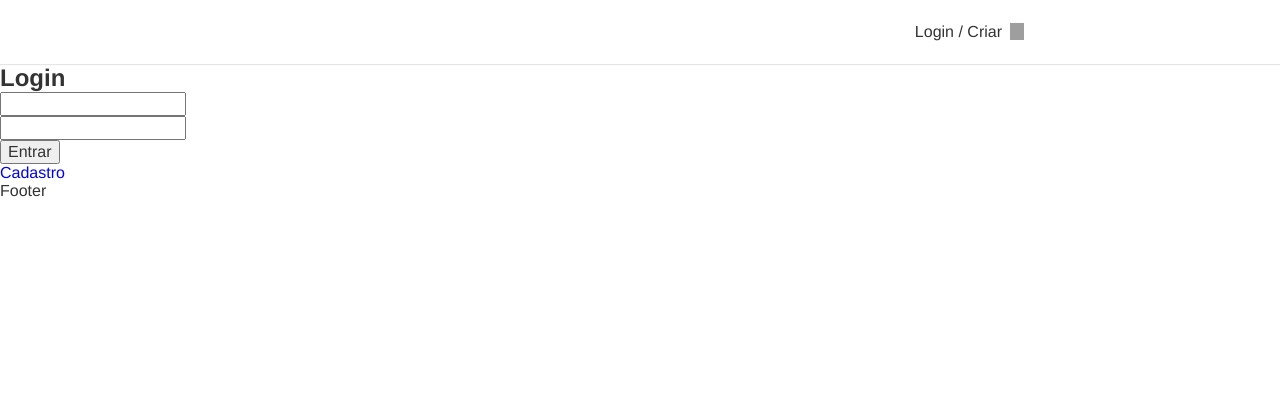
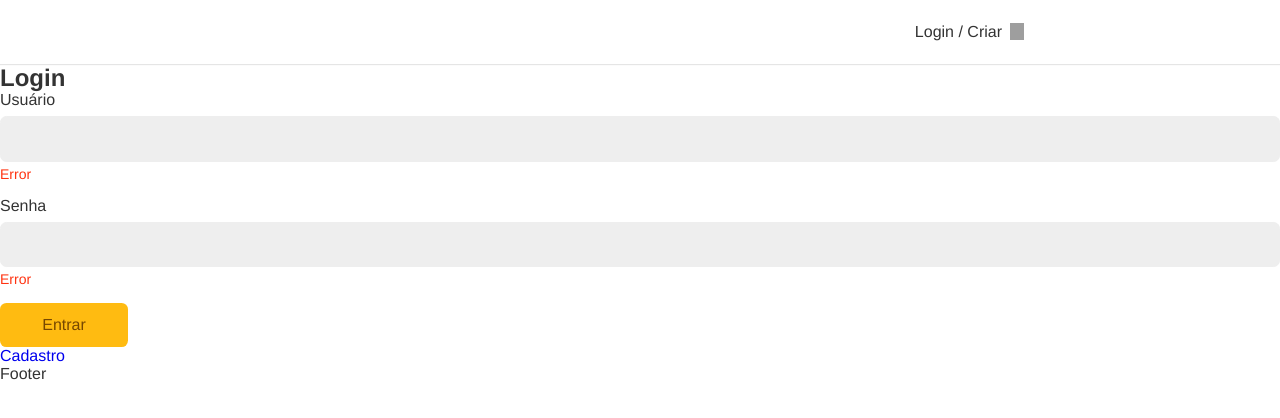
Before and after one commit to klevessonroseno/dogs-react-client, a React (Create React App) app: page /login in a window 1280 px wide. Shown: the top 418 px of the page. Built offline with nearby package versions, Linux system fonts and the light colour scheme; grey boxes are pictures that could not be loaded; some icons are missing.

Commit message:
Form Components

```diff
--- /dev/null
+++ b/src/Components/Forms/Button.js
@@ -0,0 +1,15 @@
+import React from 'react';
+import styles from './Button.module.css';
+
+const Button = ({ children, ...props }) => {
+  return (
+    <button
+      {...props}
+      className={styles.button}
+    >
+      {children}
+    </button>
+  )
+}
+
+export default Button;
--- /dev/null
+++ b/src/Components/Forms/Button.module.css
@@ -0,0 +1,24 @@
+.button {
+  font-size: 1rem;
+  font-family: var(--type-first);
+  cursor: pointer;
+  border: none;
+  border-radius: 0.4rem;
+  background: #fb1;
+  color: #764701;
+  min-width: 8rem;
+  padding: 0.8rem 1.2rem;
+  box-sizing: border-box;
+  transition: 0.1s;
+}
+
+.button:hover,
+.button:focus {
+  outline: none;
+  box-shadow: 0 0 0 3px #fea, 0 0 0 4px #fb1;
+}
+
+.button:disabled {
+  opacity: 0.5;
+  cursor: wait;
+}
--- /dev/null
+++ b/src/Components/Forms/Input.js
@@ -0,0 +1,24 @@
+import React from 'react';
+import styles from './Input.module.css';
+
+const Input = ({ label, name, ...props }) => {
+  return (
+    <div className={styles.wrapper}>
+      <label
+        className={styles.label}
+        htmlFor={name}>
+        {label}
+      </label>
+      <input
+        className={styles.input}
+        type="text"
+        name={name}
+        id={name}
+        {...props}
+      />
+      <p className={styles.error}>Error</p>
+    </div>
+  )
+}
+
+export default Input
--- /dev/null
+++ b/src/Components/Forms/Input.module.css
@@ -0,0 +1,36 @@
+.wrapper {
+  margin-bottom: 1rem;
+
+}
+
+.input {
+  border: 1px solid #eee;
+  display: block;
+  width: 100%;
+  font-size: 1rem;
+  padding: 0.8rem;
+  border-radius: 0.4rem;
+  background: #eee;
+  transition: 0.2s;
+}
+
+.input:focus,
+.input:hover {
+  outline: none;
+  border-color: #fb1;
+  background: white;
+  box-shadow: 0 0 0 3px #fea;
+}
+
+.label {
+  display: block;
+  font-size: 1rem;
+  line-height: 1;
+  padding-bottom: 0.5rem;
+}
+
+.error {
+  color: #f31;
+  font-size: 0.875rem;
+  margin-top: 0.25rem;
+}
--- a/src/Components/Login/LoginForm.js
+++ b/src/Components/Login/LoginForm.js
@@ -1,5 +1,8 @@
 import React from 'react';
 import { Link } from 'react-router-dom';
+
+import Input from '../Forms/Input';
+import Button from '../Forms/Button';
 
 const LoginForm = () => {
   const [username, setUsername] = React.useState('');
@@ -24,18 +27,18 @@
     <section>
       <h1>Login</h1>
       <form onSubmit={handleSubmit}>
-        <input
-          type="text"
-          value={username}
-          onChange={({ target }) => setUsername(target.value)}
+        <Input
+          label={'Usuário'}
+          name={'username'}
         />
-        <input
-          type="password"
-          value={password}
-          onChange={({ target }) => setPassword(target.value)}
+        <Input
+          label={'Senha'}
+          type={'password'}
+          name={'password'}
         />
-        <button>Entrar</button>
+        <Button>Entrar</Button>
       </form>
+
       <Link to='/login/criar' >
         Cadastro
       </Link>
```
